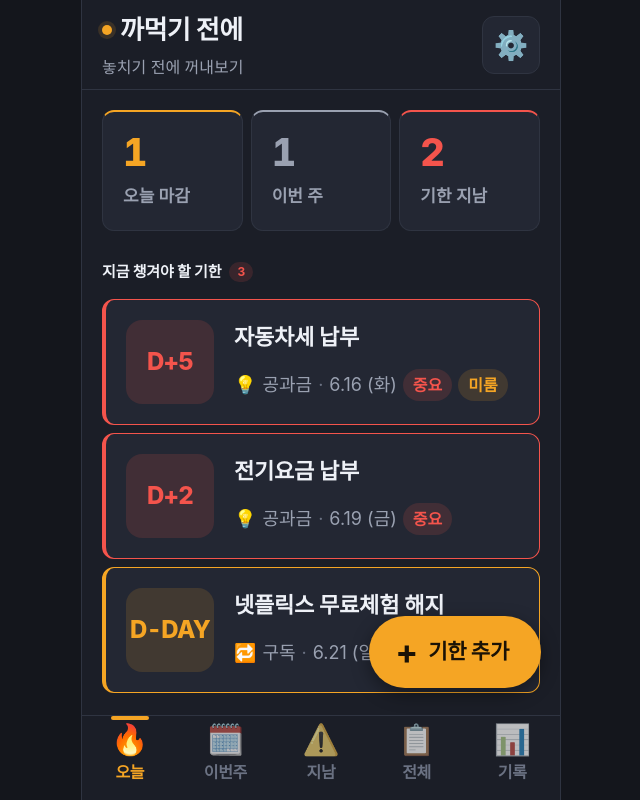
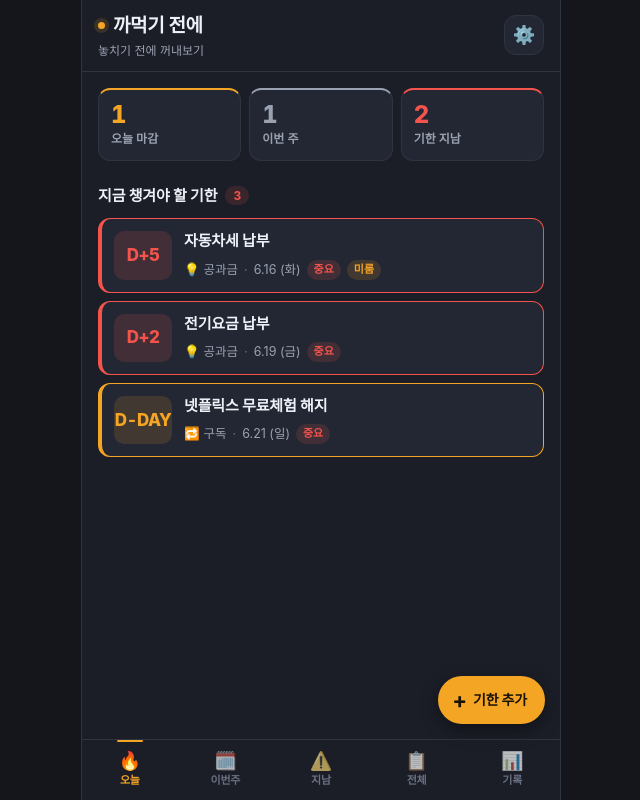
Before and after one commit to jxding-dev/deadline-drawer, a React (Vite) app: page / in a window 1280 px wide. Shown: the whole page, without its empty margins (319-959 px from the left). Built offline with nearby package versions, Linux system fonts and the light colour scheme.

Commit message:
Revert "Increase installed PWA UI scale"
This reverts commit 25737eeea976283f4630cefe81a4d91b3dd2dac8.

```diff
--- a/src/components/AppHeader.css
+++ b/src/components/AppHeader.css
@@ -9,18 +9,18 @@
   padding-top: max(var(--space-3), env(safe-area-inset-top));
   background: var(--surface);
   border-bottom: 1px solid var(--border);
-  gap: var(--space-3);
+  gap: var(--space-2);
 }
 
 .app-header__settings {
   flex: none;
   margin-left: auto;
-  width: 58px;
-  height: 58px;
+  width: 40px;
+  height: 40px;
   display: flex;
   align-items: center;
   justify-content: center;
-  font-size: 28px;
+  font-size: 18px;
   border-radius: var(--radius);
   background: var(--surface-2);
   border: 1px solid var(--border);
@@ -29,12 +29,12 @@
 .app-header__titles {
   display: flex;
   flex-direction: column;
-  gap: 6px;
+  gap: 2px;
   min-width: 0;
 }
 
 .app-header__name {
-  font-size: 26px;
+  font-size: 19px;
   font-weight: 700;
   letter-spacing: -0.02em;
   /* 이름 옆 작은 포인트 — 약간의 긴장감 */
@@ -45,8 +45,8 @@
 
 .app-header__name::before {
   content: '';
-  width: 10px;
-  height: 10px;
+  width: 7px;
+  height: 7px;
   border-radius: var(--radius-pill);
   background: var(--accent);
   box-shadow: 0 0 0 4px var(--accent-soft);
@@ -54,6 +54,6 @@
 }
 
 .app-header__tagline {
-  font-size: 16px;
+  font-size: 12px;
   color: var(--text-dim);
 }
--- a/src/components/DeadlineCard.css
+++ b/src/components/DeadlineCard.css
@@ -9,9 +9,8 @@
 .deadline-card__main {
   display: flex;
   align-items: stretch;
-  gap: var(--space-4);
-  padding: var(--space-4);
-  min-height: 112px;
+  gap: var(--space-3);
+  padding: var(--space-3);
   width: 100%;
   text-align: left;
 }
@@ -27,17 +26,16 @@
 /* D-day 블록 — 가장 먼저 읽히는 영역 */
 .deadline-card__dday {
   flex: none;
-  width: 88px;
-  min-height: 84px;
+  width: 58px;
   display: flex;
   align-items: center;
   justify-content: center;
-  border-radius: 16px;
+  border-radius: 10px;
   background: var(--tone-soft, var(--surface-3));
 }
 
 .deadline-card__dday-value {
-  font-size: 24px;
+  font-size: 17px;
   font-weight: 800;
   letter-spacing: -0.03em;
   color: var(--tone-color, var(--text));
@@ -51,11 +49,11 @@
   display: flex;
   flex-direction: column;
   justify-content: center;
-  gap: var(--space-3);
+  gap: var(--space-2);
 }
 
 .deadline-card__title {
-  font-size: 22px;
+  font-size: 15px;
   font-weight: 700;
   line-height: 1.35;
   letter-spacing: -0.01em;
@@ -73,7 +71,7 @@
   align-items: center;
   flex-wrap: wrap;
   gap: 6px;
-  font-size: 18px;
+  font-size: 12.5px;
   color: var(--text-dim);
   min-width: 0;
 }
@@ -81,7 +79,7 @@
 .deadline-card__category {
   display: inline-flex;
   align-items: center;
-  gap: 6px;
+  gap: 4px;
 }
 
 .deadline-card__dot {
@@ -90,20 +88,20 @@
 
 .deadline-card__flag {
   flex: none;
-  font-size: 16px;
+  font-size: 11px;
   font-weight: 700;
   color: var(--danger);
   background: var(--danger-soft);
-  padding: 4px 10px;
+  padding: 2px 7px;
   border-radius: var(--radius-pill);
 }
 
 /* 상태 배지 — color 키를 CSS 변수로 매핑 */
 .deadline-card__status {
   flex: none;
-  font-size: 16px;
+  font-size: 11px;
   font-weight: 700;
-  padding: 4px 10px;
+  padding: 2px 7px;
   border-radius: var(--radius-pill);
   color: var(--text-dim);
   background: var(--surface-3);
@@ -160,8 +158,8 @@
 .deadline-card__action {
   flex: 1 1 0;
   min-width: 0;
-  min-height: 52px; /* 손가락 터치 영역 */
-  font-size: 15px;
+  min-height: 40px; /* 손가락 터치 영역 */
+  font-size: 12.5px;
   font-weight: 700;
   color: var(--text-dim);
   border-right: 1px solid var(--border);
--- a/src/components/QuickAddButton.css
+++ b/src/components/QuickAddButton.css
@@ -2,7 +2,7 @@
    좁은 화면은 뷰포트 기준, 480px↑ 는 중앙 프레임 오른쪽에 정렬된다. */
 .quick-add {
   position: fixed;
-  bottom: calc(var(--tabbar-h) + var(--space-5) + env(safe-area-inset-bottom));
+  bottom: calc(var(--tabbar-h) + var(--space-4) + env(safe-area-inset-bottom));
   right: max(
     var(--space-4),
     calc(50% - var(--app-max-width) / 2 + var(--space-4))
@@ -10,20 +10,20 @@
   z-index: 20;
   display: inline-flex;
   align-items: center;
-  gap: 10px;
-  height: 72px;
-  padding: 0 32px 0 26px;
+  gap: 6px;
+  height: 48px;
+  padding: 0 18px 0 14px;
   border-radius: var(--radius-pill);
   background: var(--accent);
   color: #1a1205;
-  font-size: 21px;
+  font-size: 14px;
   font-weight: 800;
   letter-spacing: -0.01em;
   box-shadow: 0 6px 18px rgba(0, 0, 0, 0.4);
 }
 
 .quick-add__icon {
-  font-size: 34px;
+  font-size: 22px;
   font-weight: 700;
   line-height: 1;
   margin-top: -1px;
--- a/src/components/SummaryCard.css
+++ b/src/components/SummaryCard.css
@@ -2,10 +2,9 @@
   display: flex;
   flex-direction: column;
   align-items: flex-start;
-  gap: 10px;
+  gap: 2px;
   min-width: 0;
-  min-height: 108px;
-  padding: var(--space-4);
+  padding: var(--space-3) var(--space-3);
   background: var(--surface-2);
   border: 1px solid var(--border);
   border-radius: var(--radius);
@@ -14,7 +13,7 @@
 }
 
 .summary-card__count {
-  font-size: 38px;
+  font-size: 24px;
   font-weight: 800;
   line-height: 1.1;
   letter-spacing: -0.02em;
@@ -23,7 +22,7 @@
 }
 
 .summary-card__label {
-  font-size: 17px;
+  font-size: 12px;
   font-weight: 600;
   color: var(--text-dim);
   white-space: nowrap;
--- a/src/components/TabBar.css
+++ b/src/components/TabBar.css
@@ -13,9 +13,9 @@
   flex-direction: column;
   align-items: center;
   justify-content: center;
-  gap: 6px;
+  gap: 3px;
   min-height: var(--tabbar-h);
-  padding: var(--space-2) var(--space-1) var(--space-3);
+  padding: var(--space-2) var(--space-1);
   color: var(--text-faint);
   transition: color 0.15s ease;
 }
@@ -27,14 +27,14 @@
   top: 0;
   left: 50%;
   transform: translateX(-50%);
-  width: 38px;
-  height: 4px;
+  width: 26px;
+  height: 2px;
   border-radius: var(--radius-pill);
   background: var(--accent);
 }
 
 .tab__icon {
-  font-size: 30px;
+  font-size: 18px;
   line-height: 1;
   filter: grayscale(0.4);
   opacity: 0.7;
@@ -42,7 +42,7 @@
 }
 
 .tab__label {
-  font-size: 16px;
+  font-size: 11px;
   font-weight: 600;
   letter-spacing: -0.02em;
   white-space: nowrap;
--- a/src/styles/global.css
+++ b/src/styles/global.css
@@ -19,8 +19,8 @@ body {
   background: var(--bg);
   color: var(--text);
   font-family: var(--font-sans);
-  font-size: 17px;
-  line-height: 1.5;
+  font-size: 15px;
+  line-height: 1.45;
   -webkit-font-smoothing: antialiased;
   text-rendering: optimizeLegibility;
 }
--- a/src/styles/variables.css
+++ b/src/styles/variables.css
@@ -20,10 +20,10 @@
   /* 간격 */
   --space-1: 4px;
   --space-2: 8px;
-  --space-3: 16px;
-  --space-4: 20px;
-  --space-5: 30px;
-  --space-6: 40px;
+  --space-3: 12px;
+  --space-4: 16px;
+  --space-5: 24px;
+  --space-6: 32px;
 
   /* 모서리 */
   --radius: 12px;
@@ -32,8 +32,8 @@
 
   /* 레이아웃 */
   --app-max-width: 480px;
-  --header-h: 88px;
-  --tabbar-h: 82px;
+  --header-h: 60px;
+  --tabbar-h: 60px;
 
   /* 타이포 — 외부 폰트 없이 시스템 스택 */
   --font-sans: -apple-system, BlinkMacSystemFont, "Segoe UI", "Pretendard",
```
